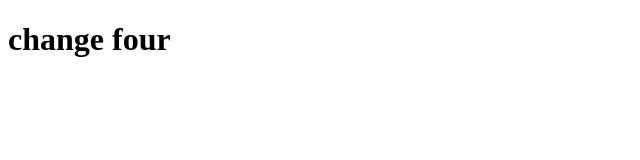
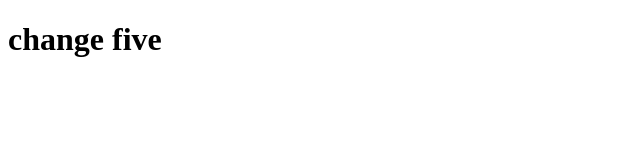
Before and after one commit to tudorpopoiu/first-app, an Angular app: page / in a window 1280 px wide. Shown: the top 160 px of the page, without its empty margins (0-640 px from the left). Built offline with nearby package versions, Linux system fonts and the light colour scheme.

Commit message:
change 5

```diff
--- a/src/app/app.component.ts
+++ b/src/app/app.component.ts
@@ -6,5 +6,5 @@ import { Component } from '@angular/core';
   styleUrls: ['./app.component.css']
 })
 export class AppComponent {
-  title = 'change four';
+  title = 'change five';
 }
```
